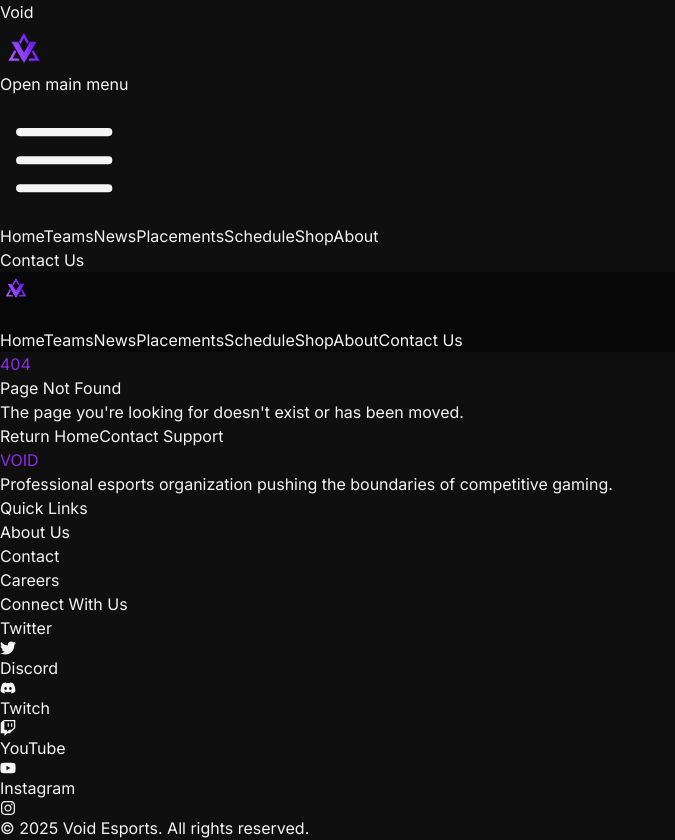
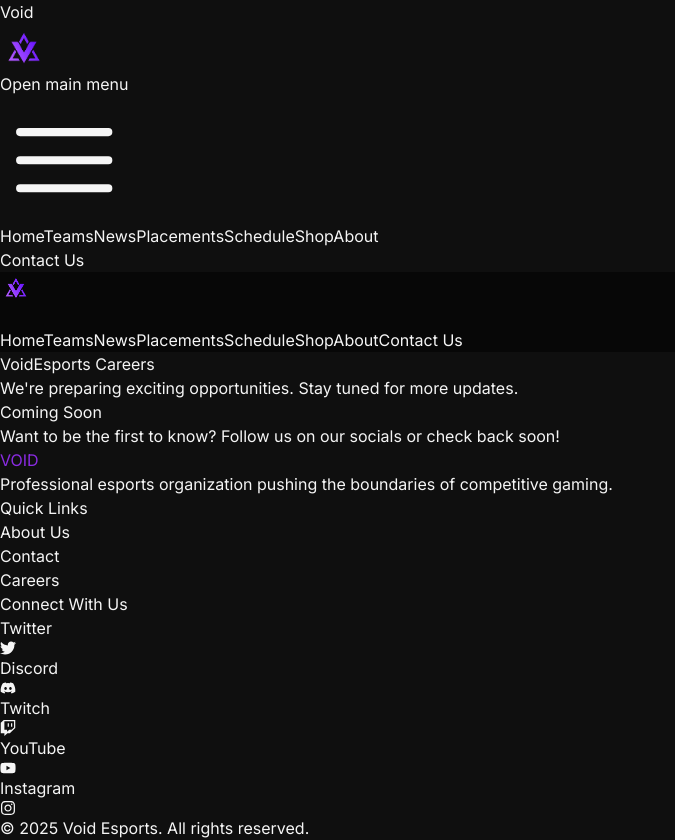
Before and after one commit to N2RSolaceDev/s, a Next.js app: page /Careers in a window 1280 px wide. Before the commit this address had no page. Shown: the whole page, without its empty margins (0-675 px from the left). Built offline with nearby package versions, Linux system fonts and the light colour scheme.

Commit message:
Create page.tsx

```diff
--- /dev/null
+++ b/src/app/Careers/page.tsx
@@ -0,0 +1,24 @@
+import React from "react";
+
+const CareersPage = () => {
+  return (
+    <main className="flex flex-col items-center justify-center min-h-screen bg-gray-900 text-white px-4">
+      <div className="text-center max-w-2xl">
+        <h1 className="text-4xl md:text-6xl font-extrabold mb-6 bg-gradient-to-r from-indigo-500 via-purple-500 to-pink-500 text-transparent bg-clip-text">
+          VoidEsports Careers
+        </h1>
+        <p className="text-lg md:text-xl mb-8 text-gray-300">
+          We're preparing exciting opportunities. Stay tuned for more updates.
+        </p>
+        <div className="text-4xl md:text-6xl font-black text-white animate-pulse">
+          Coming Soon
+        </div>
+        <p className="mt-10 text-sm text-gray-400">
+          Want to be the first to know? Follow us on our socials or check back soon!
+        </p>
+      </div>
+    </main>
+  );
+};
+
+export default CareersPage;
```
